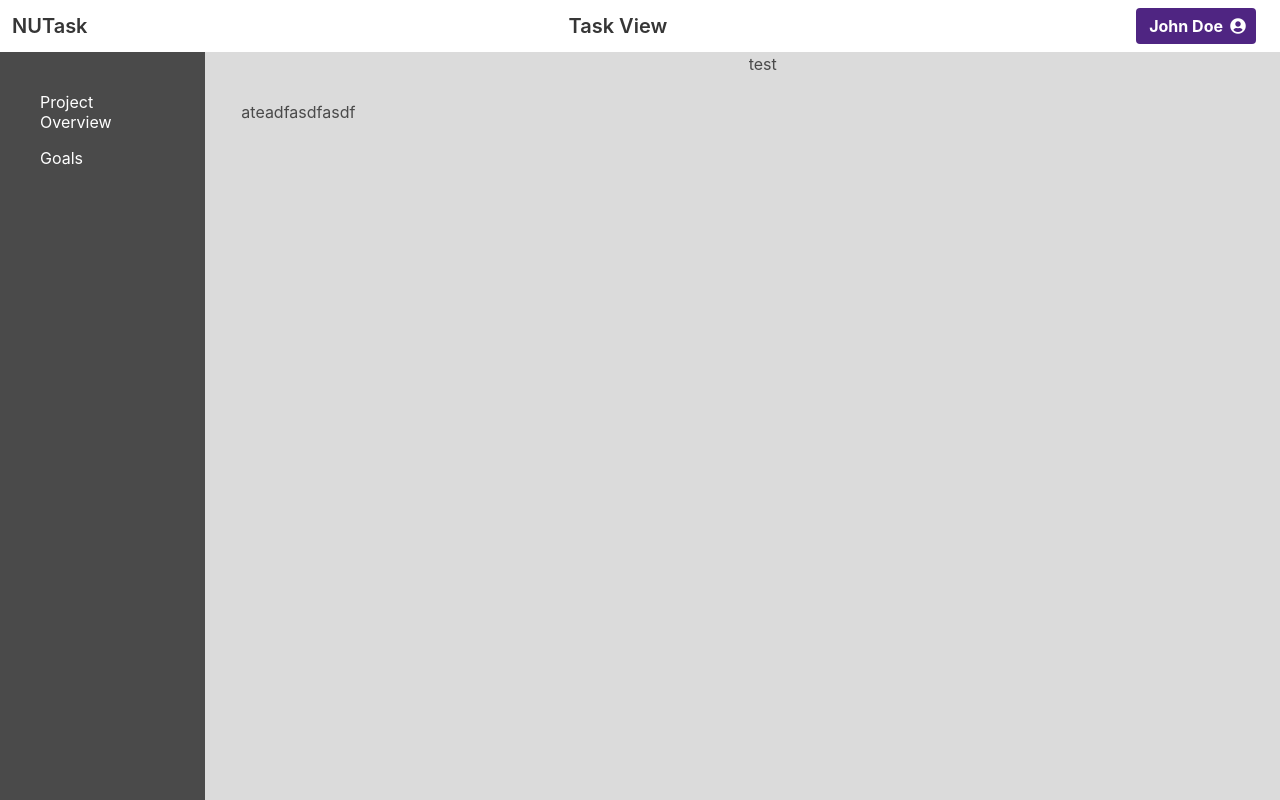
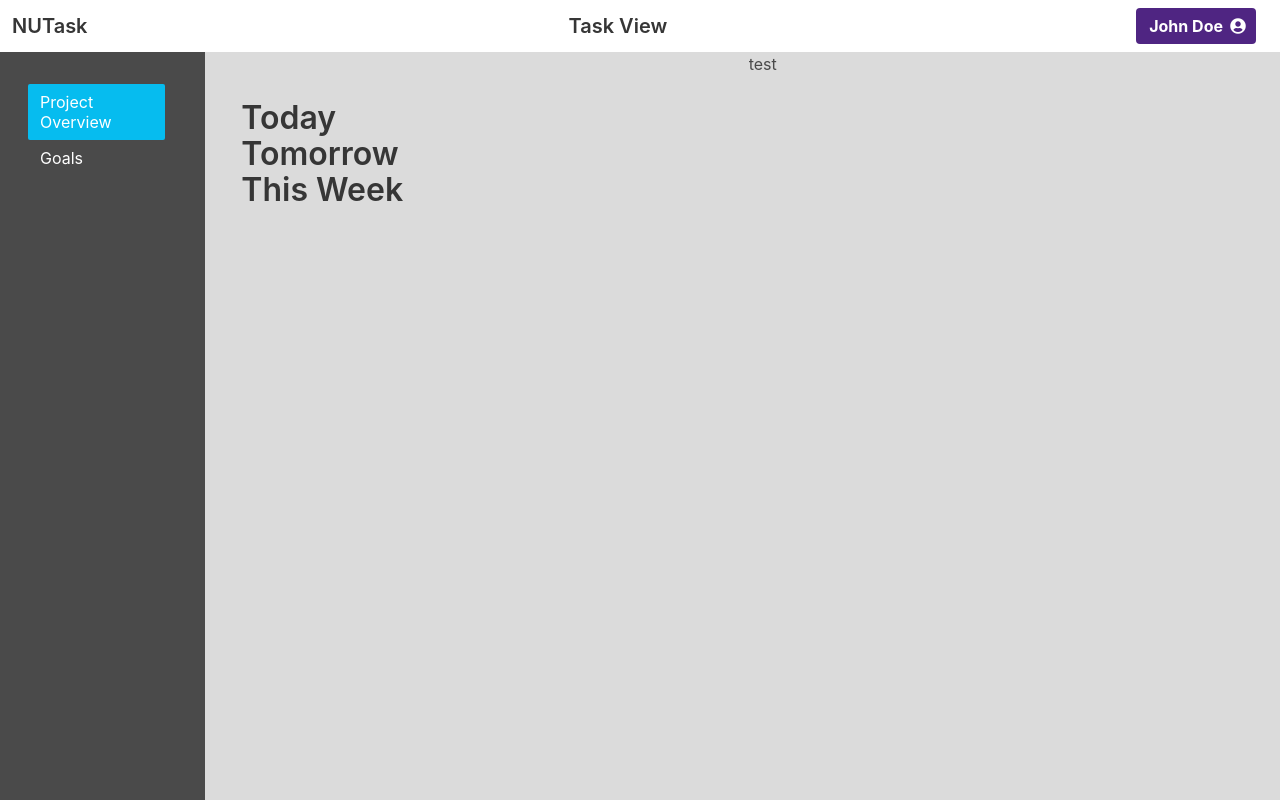
Before and after one commit to eecs-330-nutask/NUTask, a website: page index.html in a window 1280 px wide. Drawn offline with nearby package versions, Linux system fonts and the light colour scheme.

Commit message:
Install Bulma Extensions

```diff
--- a/index.html
+++ b/index.html
@@ -32,10 +32,8 @@
         <script>
           $(function(){
             $("#doc-sidebar-placeholder").load("doc-sidebar.html", function(){
-              document.getElementById('doc-overview').className='is-active';
-              document.getElementById('hw-design-expando').style.display = null;
+              document.getElementById('task-view').className='is-active';
             });
-            //$('#doc-overview').addClass("is-active");
           });
         </script>
       </div>
@@ -49,7 +47,18 @@
           <div class="columns is-gapless" style="height: calc(100vh - ( 4.25rem - 1.0rem ) ); margin-top: 0; margin-bottom: 0;">
               <div class="column is-6" style="overflow: auto;">
                 <div class="section">
-                  ateadfasdfasdf
+                  <div>
+                    <h1 class="title">Today</h1>
+                  </div>
+                  <div class="is-divider" data-content="OR"></div>
+                  <div>
+                    <h1 class="title">Tomorrow</h1>
+                  </div>
+                  <div class="is-divider" data-content="OR"></div>
+                  <div>
+                    <h1 class="title">This Week</h1>
+                  </div>
+                  <div class="is-divider" data-content="OR"></div>
                 </div>
 
 
--- a/package.json
+++ b/package.json
@@ -69,6 +69,7 @@
   },
   "version": "0.0.3",
   "dependencies": {
+    "bulma-extensions": "^6.2.5",
     "tar": "^4.4.8"
   }
 }
```
Also changed, not shown: 1 other file.
